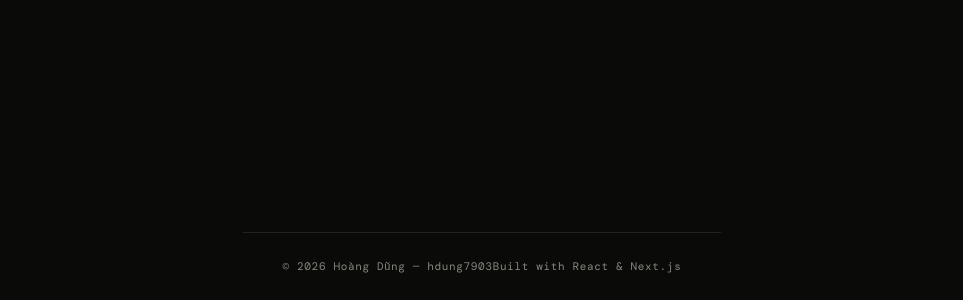
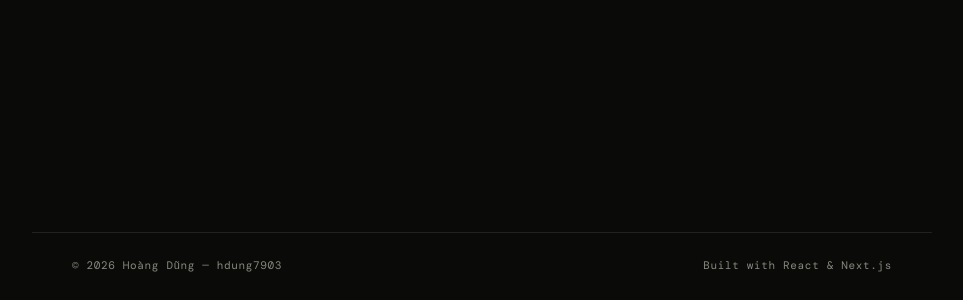
Before and after one commit to hdung7903/portfolio, a Next.js app: page / in a window 1280 px wide. Shown: the part 3540-3840 px from the top of the page, without its empty margins (158-1121 px from the left). Built offline with nearby package versions, Linux system fonts and the light colour scheme.

Commit message:
css styling

```diff
--- a/app/layout.tsx
+++ b/app/layout.tsx
@@ -124,8 +124,8 @@ export default function RootLayout({
         {children}
 
         <footer>
-          <p className="footer-copy">© 2026 Hoàng Dũng — hdung7903</p>
-          <p className="footer-copy">Built with React & Next.js</p>
+          <span className="footer-copy">© 2026 Hoàng Dũng — hdung7903</span>
+          <span className="footer-copy">Built with React & Next.js</span>
         </footer>
       </body>
     </html>
--- a/app/portfolio.css
+++ b/app/portfolio.css
@@ -576,12 +576,15 @@ footer {
   align-items: center;
   max-width: 900px;
   margin: 0 auto;
+  width: 100%;
+  flex-wrap: wrap;
+  gap: 1rem;
 }
 
 @media (max-width: 640px) {
   footer {
     flex-direction: column;
-    gap: 0.75rem;
+    gap: 0.5rem;
     align-items: center;
     padding: 1.5rem 1.5rem;
     text-align: center;
@@ -594,6 +597,8 @@ footer {
   color: var(--muted);
   letter-spacing: 0.06em;
   margin: 0;
+  padding: 0;
+  line-height: 1.5;
 }
 
 /* ── BASE FADE UP ──────────────────────────────────────── */
```
